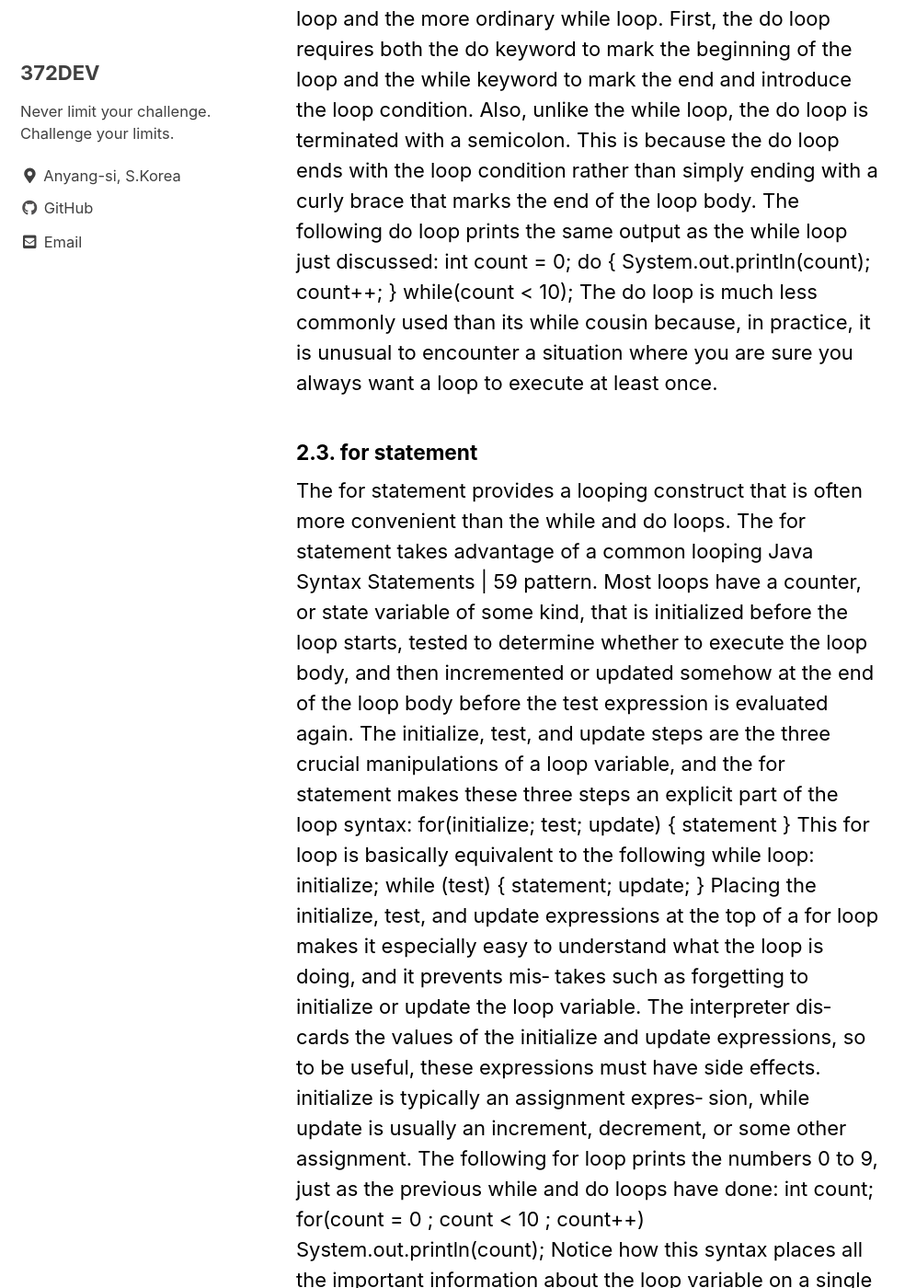
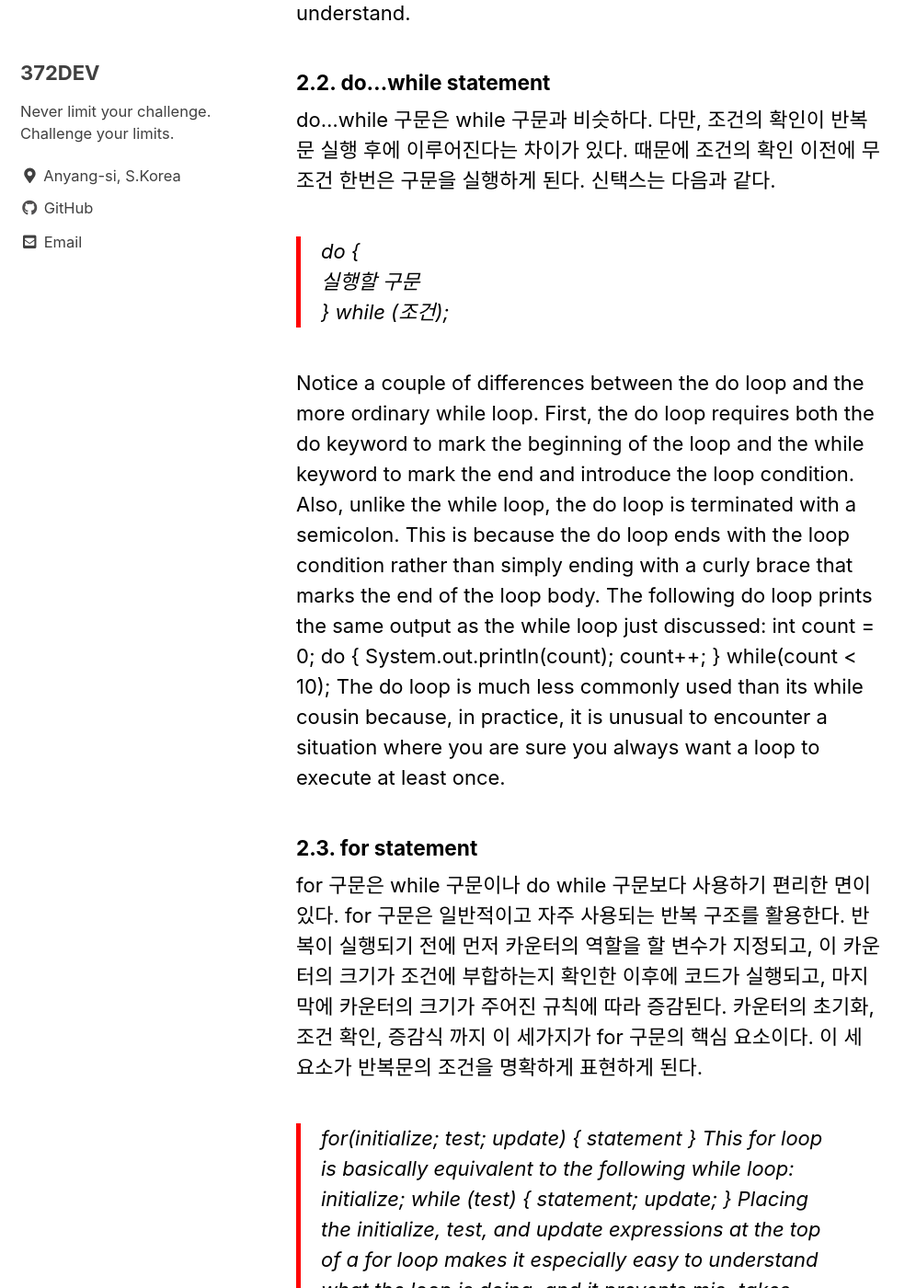
Before and after one commit to 372dev/372dev.github.io, a Jekyll site: the page built from _posts/2020-12-01-post17.md, in a window 1280 px wide and 1400 px high, scrolled down 9365 px. Shown: the whole window at 92% size, without its empty margins (0-996 px from the left). Built offline with Jekyll 4.4.1, drawn with Linux system fonts in a browser that asks for light colours; cached includes are drawn as plain includes; some of the changed text lies outside the part shown.

Commit message:
post17 update
table added

```diff
--- a/_posts/2020-12-01-post17.md
+++ b/_posts/2020-12-01-post17.md
@@ -229,12 +231,12 @@ names if it makes your code easier to understand.
 
 ##### 2.2. do...while statement
 
-A do loop is much like a while loop, except that the loop expression is tested at the
-bottom of the loop rather than at the top. This means that the body of the loop is
-always executed at least once. The syntax is:
-do
- statement
-while (expression);
+do...while 구문은 while 구문과 비슷하다. 다만, 조건의 확인이 반복문 실행 후에 이루어진다는 차이가 있다. 때문에 조건의 확인 이전에 무조건 한번은 구문을 실행하게 된다. 신택스는 다음과 같다.
+
+>do {
+>  실행할 구문
+>} while (조건);
+
 Notice a couple of differences between the do loop and the more ordinary while
 loop. First, the do loop requires both the do keyword to mark the beginning of the
 loop and the while keyword to mark the end and introduce the loop condition.
@@ -253,19 +255,12 @@ execute at least once.
 
 ##### 2.3. for statement
 
-The for statement provides a looping construct that is often more convenient than
-the while and do loops. The for statement takes advantage of a common looping
-Java Syntax
-Statements | 59
-pattern. Most loops have a counter, or state variable of some kind, that is initialized
-before the loop starts, tested to determine whether to execute the loop body, and
-then incremented or updated somehow at the end of the loop body before the test
-expression is evaluated again. The initialize, test, and update steps are the three
-crucial manipulations of a loop variable, and the for statement makes these three
-steps an explicit part of the loop syntax:
-for(initialize; test; update) {
- statement
-}
+for 구문은 while 구문이나 do while 구문보다 사용하기 편리한 면이 있다. for 구문은 일반적이고 자주 사용되는 반복 구조를 활용한다. 반복이 실행되기 전에 먼저 카운터의 역할을 할 변수가 지정되고, 이 카운터의 크기가 조건에 부합하는지 확인한 이후에
+코드가 실행되고, 마지막에 카운터의 크기가 주어진 규칙에 따라 증감된다. 카운터의 초기화, 조건 확인, 증감식 까지 이 세가지가 for 구문의 핵심 요소이다. 이 세 요소가 반복문의 조건을 명확하게 표현하게 된다.
+
+>for(initialize; test; update) {
+> statement
+>}
 This for loop is basically equivalent to the following while loop:
 initialize;
 while (test) {
```
Also changed, not shown: other parts of _posts/2020-12-01-post17.md (+3 -1 lines), _posts/imgs/whiteship04_7.PNG (added).
